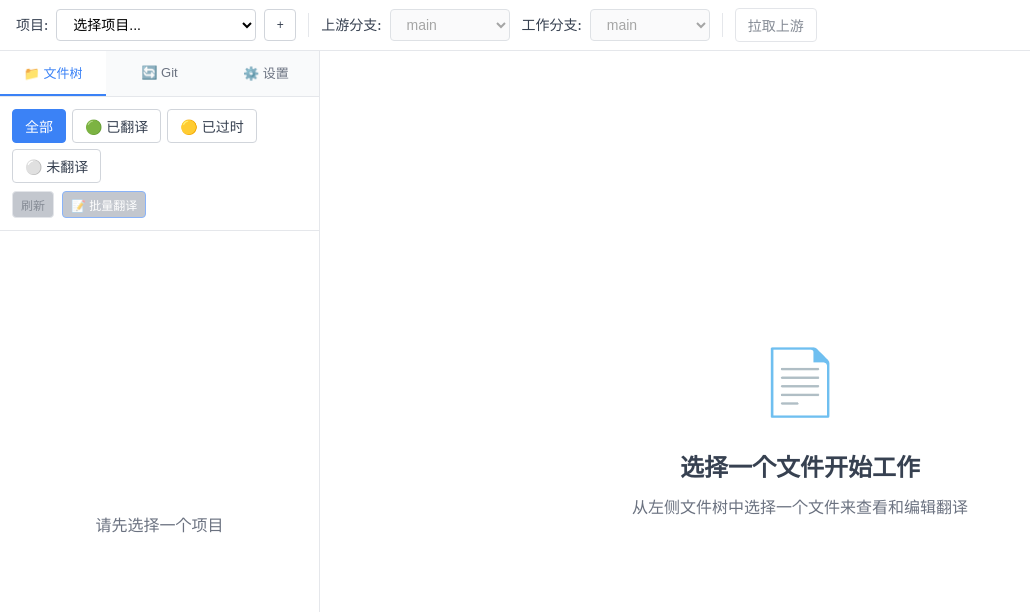
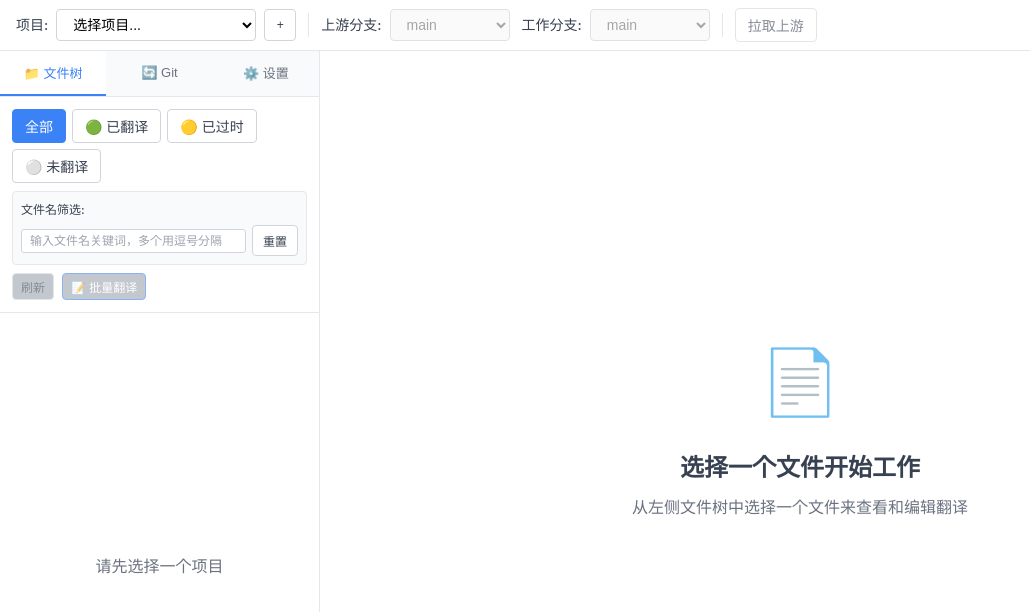
Before and after one commit to woniu9524/open-doc-translate, a React (Vite) app: page / in a window 1280 px wide. Shown: the top 612 px of the page, without its empty margins (0-1030 px from the left). Built offline with nearby package versions, Linux system fonts and the light colour scheme.

Commit message:
feat(renderer): 增加文件名筛选功能
- 在 LeftPanel 和 TranslationDialog 组件中添加文件名筛选功能
- 实现文件名筛选的输入、重置和匹配逻辑
- 优化用户界面，增加筛选提示和样式调整

```diff
--- a/src/renderer/src/components/LeftPanel.css
+++ b/src/renderer/src/components/LeftPanel.css
@@ -131,6 +131,53 @@
 }
 
 .selected-types {
+  margin-top: 6px;
+  padding: 4px 6px;
+  background-color: #eff6ff;
+  border: 1px solid #bfdbfe;
+  border-radius: 3px;
+  font-size: 11px;
+  color: #1e40af;
+}
+
+.file-name-filter {
+  margin-bottom: 8px;
+  padding: 8px;
+  background-color: #f9fafb;
+  border-radius: 4px;
+  border: 1px solid #e5e7eb;
+}
+
+.file-name-filter label {
+  display: block;
+  margin-bottom: 6px;
+  font-size: 12px;
+  font-weight: 500;
+  color: #374151;
+}
+
+.name-filter-inputs {
+  display: flex;
+  gap: 6px;
+  align-items: center;
+}
+
+.name-input {
+  flex: 1;
+  padding: 4px 8px;
+  border: 1px solid #d1d5db;
+  border-radius: 3px;
+  font-size: 12px;
+  outline: none;
+  transition: border-color 0.2s;
+}
+
+.name-input:focus {
+  border-color: #3b82f6;
+  box-shadow: 0 0 0 1px #3b82f6;
+}
+
+.filter-hint {
   margin-top: 6px;
   padding: 4px 6px;
   background-color: #eff6ff;
--- a/src/renderer/src/components/LeftPanel.tsx
+++ b/src/renderer/src/components/LeftPanel.tsx
@@ -29,6 +29,7 @@ const LeftPanel = forwardRef<LeftPanelRef, LeftPanelProps>(({
 }, ref) => {
   const [statusFilter, setStatusFilter] = useState<'all' | 'translated' | 'outdated' | 'untranslated'>('all')
   const [fileTypeFilter, setFileTypeFilter] = useState<string[]>([])
+  const [fileNameFilter, setFileNameFilter] = useState<string>('')
   const [expandedFolders, setExpandedFolders] = useState<Set<string>>(new Set(['docs', 'guides']))
   const [isTranslationDialogOpen, setIsTranslationDialogOpen] = useState(false)
   const [isPromptTemplateDialogOpen, setIsPromptTemplateDialogOpen] = useState(false)
@@ -97,6 +98,11 @@ const LeftPanel = forwardRef<LeftPanelRef, LeftPanelProps>(({
   // 重置文件类型筛选
   const resetFileTypeFilter = () => {
     setFileTypeFilter([])
+  }
+
+  // 重置文件名筛选
+  const resetFileNameFilter = () => {
+    setFileNameFilter('')
   }
 
   // 获取所有文件夹路径
@@ -495,7 +501,14 @@ const LeftPanel = forwardRef<LeftPanelRef, LeftPanelProps>(({
       const typeMatch = fileTypeFilter.length === 0 ||
         (fileExtension && fileTypeFilter.includes(`.${fileExtension}`))
 
-      return statusMatch && typeMatch
+      // 文件名筛选 - 支持多个关键词用逗号分隔
+      let nameMatch = true
+      if (fileNameFilter.trim()) {
+        const keywords = fileNameFilter.split(',').map(keyword => keyword.trim().toLowerCase()).filter(keyword => keyword)
+        nameMatch = keywords.some(keyword => file.name.toLowerCase().includes(keyword))
+      }
+
+      return statusMatch && typeMatch && nameMatch
     }).map(file => ({
       ...file,
       children: file.children ? filterFiles(file.children) : undefined
@@ -596,6 +609,31 @@ const LeftPanel = forwardRef<LeftPanelRef, LeftPanelProps>(({
               )}
             </div>
           )}
+
+          <div className="file-name-filter">
+            <label>文件名筛选:</label>
+            <div className="name-filter-inputs">
+              <input
+                type="text"
+                placeholder="输入文件名关键词，多个用逗号分隔"
+                value={fileNameFilter}
+                onChange={(e) => setFileNameFilter(e.target.value)}
+                className="name-input"
+              />
+              <button
+                className="btn btn-sm btn-secondary"
+                onClick={resetFileNameFilter}
+                title="重置文件名筛选"
+              >
+                重置
+              </button>
+            </div>
+            {fileNameFilter.trim() && (
+              <div className="filter-hint">
+                搜索关键词: {fileNameFilter.split(',').map(keyword => keyword.trim()).filter(keyword => keyword).join(', ')}
+              </div>
+            )}
+          </div>
 
           <div className="action-buttons">
             <button
--- a/src/renderer/src/components/TranslationDialog.css
+++ b/src/renderer/src/components/TranslationDialog.css
@@ -205,12 +205,67 @@
 
 .selected-types {
   margin-top: 8px;
+  font-size: 12px;
+  color: #6b7280;
+  background-color: #f3f4f6;
+  padding: 4px 8px;
+  border-radius: 4px;
+}
+
+.file-name-filter {
+  margin-bottom: 12px;
+  padding: 12px;
+  background-color: #f9fafb;
+  border-radius: 4px;
+  border: 1px solid #e5e7eb;
+}
+
+.file-name-filter label {
+  display: block;
+  margin-bottom: 8px;
+  font-size: 14px;
+  font-weight: 500;
+  color: #374151;
+}
+
+.name-filter-inputs {
+  display: flex;
+  align-items: center;
+  gap: 8px;
+}
+
+.name-input {
+  flex: 1;
   padding: 6px 8px;
-  background-color: #eff6ff;
-  border: 1px solid #bfdbfe;
+  border: 1px solid #d1d5db;
   border-radius: 4px;
-  font-size: 13px;
-  color: #1e40af;
+  font-size: 14px;
+  background: white;
+}
+
+.name-input:focus {
+  outline: none;
+  border-color: #3b82f6;
+  box-shadow: 0 0 0 2px rgba(59, 130, 246, 0.1);
+}
+
+.name-input::placeholder {
+  color: #9ca3af;
+}
+
+.name-filter-inputs .btn {
+  padding: 6px 10px;
+  font-size: 12px;
+  white-space: nowrap;
+}
+
+.filter-hint {
+  margin-top: 8px;
+  font-size: 12px;
+  color: #6b7280;
+  background-color: #f3f4f6;
+  padding: 4px 8px;
+  border-radius: 4px;
 }
 
 .selection-controls {
--- a/src/renderer/src/components/TranslationDialog.tsx
+++ b/src/renderer/src/components/TranslationDialog.tsx
@@ -46,6 +46,7 @@ const TranslationDialog: React.FC<TranslationDialogProps> = ({
   const [statusFilter, setStatusFilter] = useState<'all' | 'translated' | 'outdated' | 'untranslated'>('all')
   const [fileSizeFilter, setFileSizeFilter] = useState<{ min: number; max: number }>({ min: 0, max: Infinity })
   const [fileTypeFilter, setFileTypeFilter] = useState<string[]>([])
+  const [fileNameFilter, setFileNameFilter] = useState<string>('')
   const [progress, setProgress] = useState<TranslationProgress>({
     total: 0,
     completed: 0,
@@ -96,7 +97,14 @@ const TranslationDialog: React.FC<TranslationDialogProps> = ({
         const typeMatch = fileTypeFilter.length === 0 ||
           (fileExtension && fileTypeFilter.includes(`.${fileExtension}`))
 
-        return statusMatch && sizeMatch && typeMatch
+        // 文件名筛选 - 支持多个关键词用逗号分隔
+        let nameMatch = true
+        if (fileNameFilter.trim()) {
+          const keywords = fileNameFilter.split(',').map(keyword => keyword.trim().toLowerCase()).filter(keyword => keyword)
+          nameMatch = keywords.some(keyword => item.name.toLowerCase().includes(keyword))
+        }
+
+        return statusMatch && sizeMatch && typeMatch && nameMatch
       }).map(item => ({
         ...item,
         children: item.children ? filterRecursive(item.children) : undefined
@@ -198,6 +206,11 @@ const TranslationDialog: React.FC<TranslationDialogProps> = ({
   // 重置文件大小筛选
   const resetFileSizeFilter = () => {
     setFileSizeFilter({ min: 0, max: Infinity })
+  }
+
+  // 重置文件名筛选
+  const resetFileNameFilter = () => {
+    setFileNameFilter('')
   }
 
   // 开始翻译
@@ -459,6 +472,31 @@ const TranslationDialog: React.FC<TranslationDialogProps> = ({
               </div>
             </div>
 
+            <div className="file-name-filter">
+              <label>文件名筛选:</label>
+              <div className="name-filter-inputs">
+                <input
+                  type="text"
+                  placeholder="输入文件名关键词，多个用逗号分隔"
+                  value={fileNameFilter}
+                  onChange={(e) => setFileNameFilter(e.target.value)}
+                  className="name-input"
+                />
+                <button
+                  className="btn btn-sm btn-secondary"
+                  onClick={resetFileNameFilter}
+                  title="重置文件名筛选"
+                >
+                  重置
+                </button>
+              </div>
+              {fileNameFilter.trim() && (
+                <div className="filter-hint">
+                  搜索关键词: {fileNameFilter.split(',').map(keyword => keyword.trim()).filter(keyword => keyword).join(', ')}
+                </div>
+              )}
+            </div>
+
             <div className="selection-controls">
               <button
                 className="btn btn-sm"
```
Also changed, not shown: src/main/notebookProcessor.ts (+18 -2 lines).
